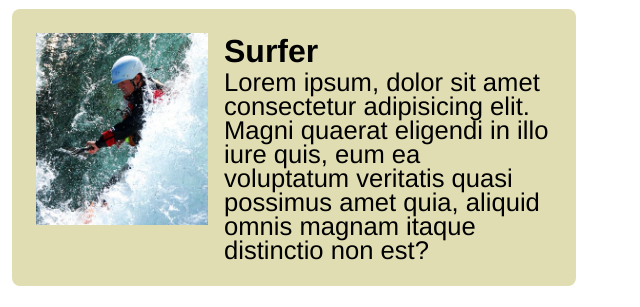
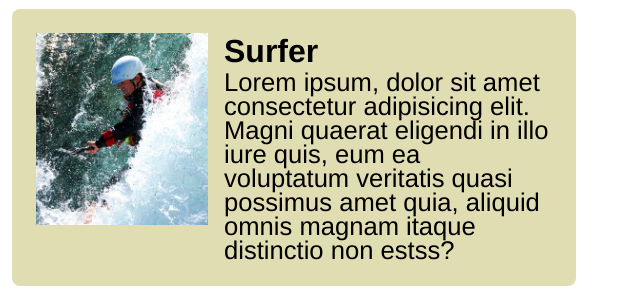
Before and after one commit to saadmalik200/sass-variables-responsive, a website: page dist/index.html in a window 1280 px wide. Shown: the part 393-700 px from the top of the page, 640-1280 px from the left. Drawn offline with nearby package versions, Linux system fonts and the light colour scheme; files that its build step writes are made by us from their sources; files whose address does not match are found by name.

Commit message:
updated index file

```diff
--- a/dist/index.html
+++ b/dist/index.html
@@ -49,7 +49,7 @@
                   Lorem ipsum, dolor sit amet consectetur adipisicing elit.
                   Magni quaerat eligendi in illo iure quis, eum ea voluptatum
                   veritatis quasi possimus amet quia, aliquid omnis magnam
-                  itaque distinctio non est?
+                  itaque distinctio non estss?
                 </p>
               </div>
             </div>
```
